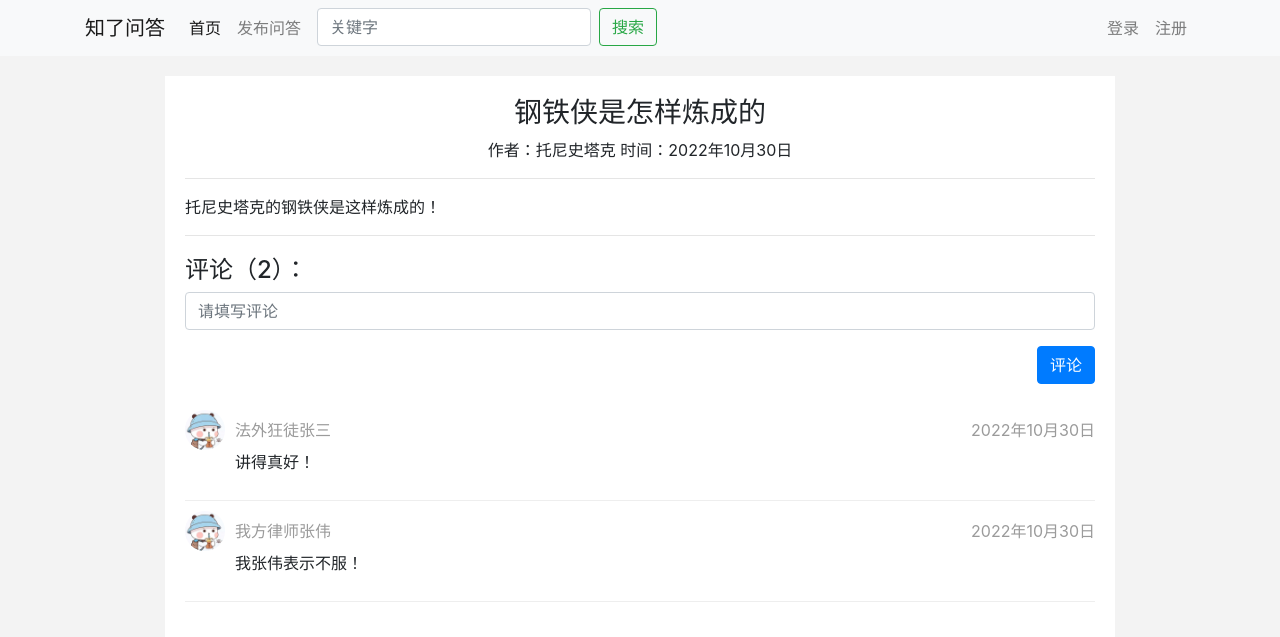
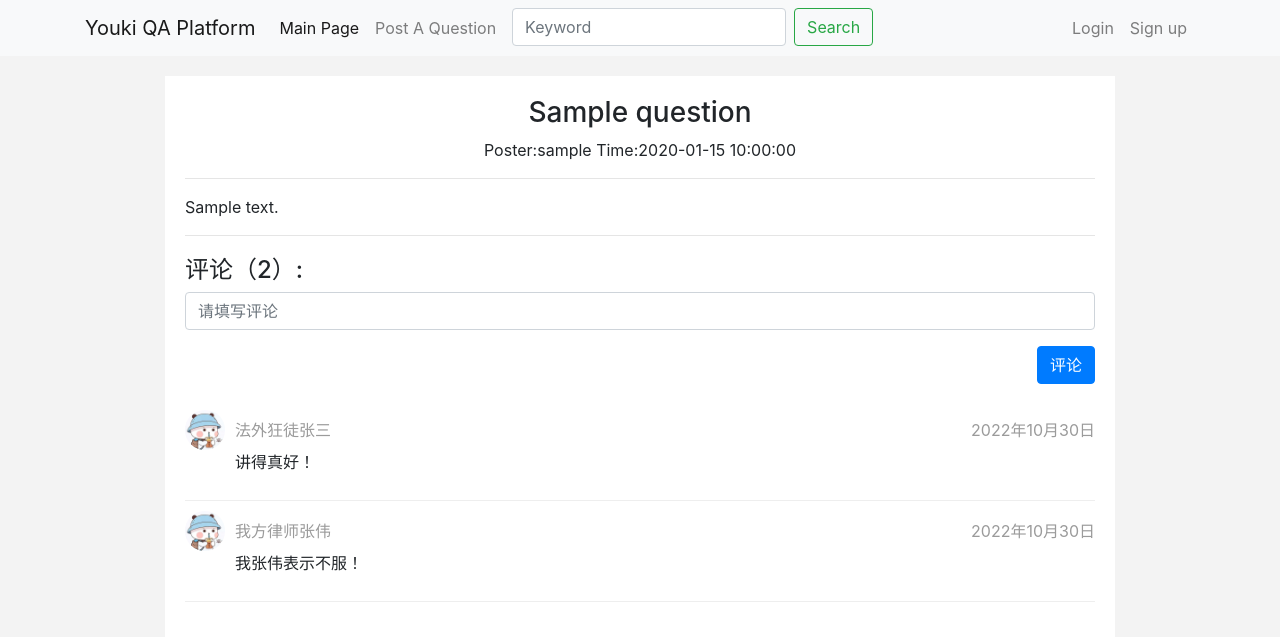
Before and after one commit to Garyouki/QA-platform, a Flask app: template templates/detail.html in a window 1280 px wide. Shown: the top 637 px of the page. Run offline with Flask 2, Linux system fonts and the light colour scheme; the template is opened without the code that fills it: values that come from a table or form of the project are taken from there, others are empty; tables that the repository leaves empty hold one stand-in row (values such as "Sample post"); some libraries are stand-ins or nearby versions.

Commit message:
frontend link by Jac

```diff
--- a/templates/detail.html
+++ b/templates/detail.html
@@ -1,61 +1,24 @@
-<!DOCTYPE html>
-<html>
+{% extends "base.html" %}
 
-<head>
-    <meta charset="utf-8">
-    <meta name="viewport" content="width=device-width, initial-scale=1">
-    <link rel="stylesheet" href="./static/bootstrap/bootstrap.4.6.min.css">
-    <link rel="stylesheet" href="./static/css/init.css">
-    <link rel="stylesheet" href="./static/css/detail.css">
-    <title>钢铁侠是怎样炼成的</title>
-</head>
+{% block title%}{{ question.title }}{% endblock %}
 
-<body>
-    <nav class="navbar navbar-expand-lg navbar-light bg-light">
-        <div class="container">
-            <a class="navbar-brand" href="#">知了问答</a>
-            <button class="navbar-toggler" type="button" data-toggle="collapse" data-target="#navbarSupportedContent" aria-controls="navbarSupportedContent" aria-expanded="false" aria-label="Toggle navigation">
-                <span class="navbar-toggler-icon"></span>
-            </button>
-            <div class="collapse navbar-collapse" id="navbarSupportedContent">
-                <ul class="navbar-nav mr-auto">
-                    <li class="nav-item active">
-                        <a class="nav-link" href="/">首页 <span class="sr-only">(current)</span></a>
-                    </li>
-                    <li class="nav-item">
-                        <a class="nav-link" href="#">发布问答</a>
-                    </li>
-                    <li class="nav-item ml-2">
-                        <form class="form-inline my-2 my-lg-0" method="GET" action="#">
-                            <input class="form-control mr-sm-2" type="search" placeholder="关键字" aria-label="Search" name="q">
-                            <button class="btn btn-outline-success my-2 my-sm-0" type="submit">搜索</button>
-                        </form>
-                    </li>
-                </ul>
-                <ul class="navbar-nav">
-                    <li class="nav-item">
-                        <a class="nav-link" href="#">登录</a>
-                    </li>
-                    <li class="nav-item">
-                        <a class="nav-link" href="#">注册</a>
-                    </li>
-                </ul>
-            </div>
-        </div>
-    </nav>
-    <div class="container">
+{% block head %}
+<link rel="stylesheet" href="{{ url_for('static', filename = 'css/detail.css')}}">
+{% endblock %}
+
+{% block body %}
 <div class="row" style="margin-top: 20px;">
     <div class="col"></div>
     <div class="col-10" style="background-color: #fff;padding: 20px;">
-                <h3 class="page-title">钢铁侠是怎样炼成的</h3>
+        <h3 class="page-title">{{ question.title }}</h3>
         <p class="question-info">
-                    <span>作者：托尼史塔克</span>
-                    <span>时间：2022年10月30日</span>
+            <span>Poster:{{ question.author.username }}</span>
+            <span>Time:{{ question.create_time }}</span>
         </p>
         <hr>
-                <p class="question-content">托尼史塔克的钢铁侠是这样炼成的！</p>
+        <p class="question-content">{{ question.content }}</p>
         <hr>
-                <h4 class="comment-group-title">评论（2）：</h4>
+        <h4 class="comment-group-title">评论（2）:</h4>
         <form action="#" method="post">
             <div class="form-group">
                 <input type="text" placeholder="请填写评论" name="content" class="form-control">
@@ -86,7 +49,4 @@
     </div>
     <div class="col"></div>
 </div>
-    </div>
-</body>
-
-</html>
+{% endblock %}
--- a/templates/index.html
+++ b/templates/index.html
@@ -19,7 +19,7 @@
                         <img class="side-question-avatar" src="{{ url_for('static', filename = 'images/avatar.jpg')}}" alt="">
                     </div>
                     <div class="question-main">
-                        <div class="question-title"><a href="#">{{ question.title}}</a></div>
+                        <div class="question-title"><a href="{{ url_for('qa.qa_detail', qa_id = question.id)}}">{{ question.title}}</a></div>
                         <div class="question-content">{{ question.content}}</div>
                         <div class="question-detail">
                             <span class="question-author">{{ question.author.username}}</span>
```
Also changed, not shown: blueprints/qa.py (+7 -0 lines). Lines whose indentation alone changed are shown as unchanged.
